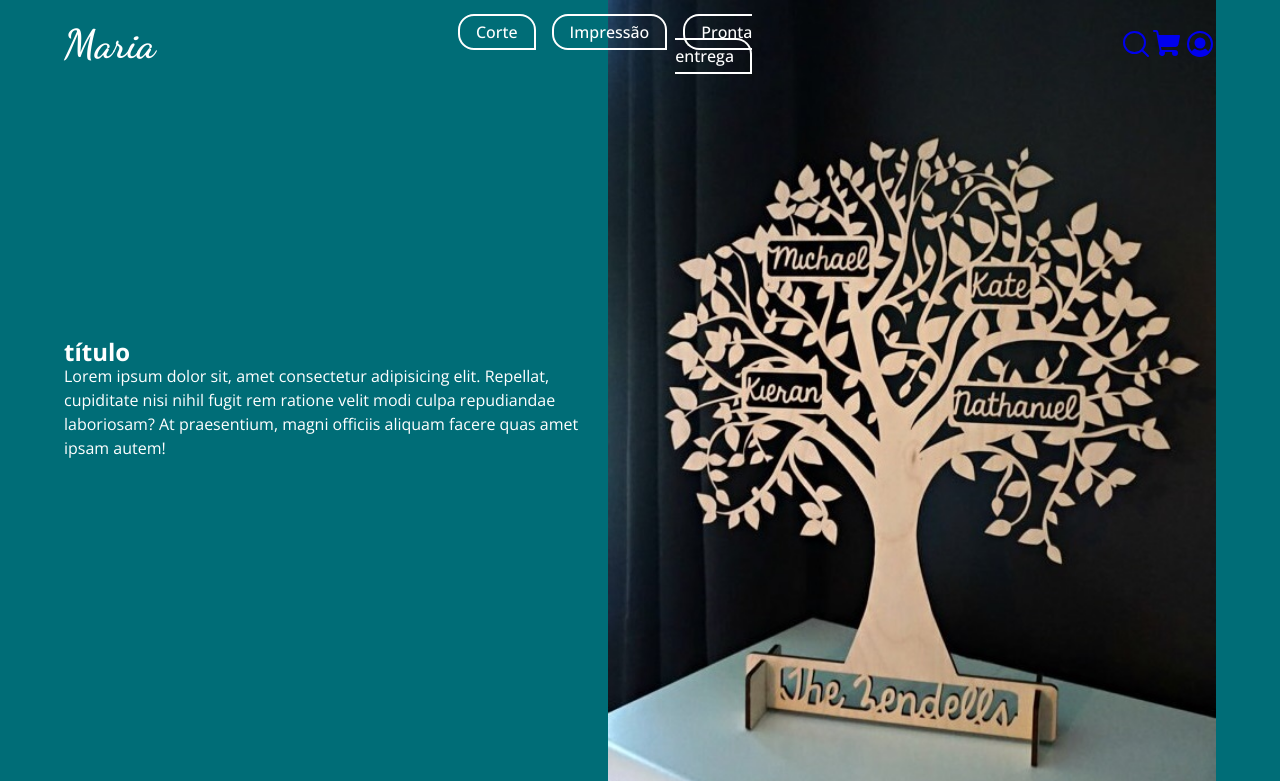
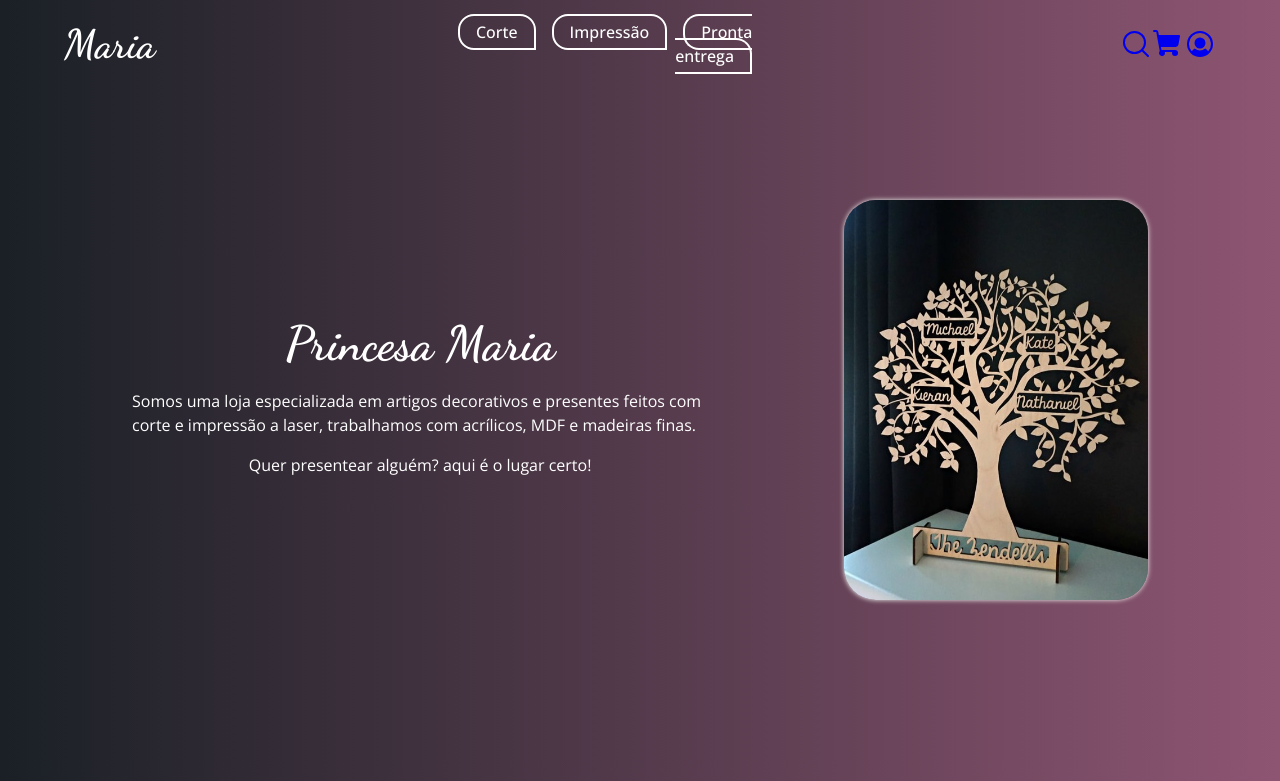
Before and after one commit to ribeirojer/Frontend-Dracula, a React (Vite) app: page / in a window 1280 px wide. Shown: the top 781 px of the page. Built offline with nearby package versions, Linux system fonts and the light colour scheme.

Commit message:
Palette update and hero section tweaks

```diff
--- a/src/components/Hero.tsx
+++ b/src/components/Hero.tsx
@@ -5,22 +5,50 @@ type Props = {}
 
 const Wrapper = styled.section`
     display: flex;
-    justify-content: space-between;
+    justify-content: space-around;
     align-items: center;
     padding: 0 5%;
+    background-image: linear-gradient(to right, var(--cor-A), var(--cor-B));
 `;
-const Img = styled.img`
+const Carrousel = styled.div`
+    display: flex;
+    flex-direction: column;
+    align-items: center;
+    width: 50%;
+
+    h1 {
+      font-family: 'Dancing Script';
+      font-size: 3rem;
+      line-height: 3.6rem;
+      margin-bottom: 0.5rem;
+    }
+    p {
+      margin: 0.5rem 0;
+    }
+`;
+const ImgWrapper = styled.div`
     height: 100vh;
+    display: flex;
+    align-items: center;
+
+    img {
+      height: 400px;
+      border-radius: 2rem;
+      box-shadow: 0px 0px 5px #f2f7f2;
+    }
 `;
 
 const Hero = (props: Props) => {
   return (
     <Wrapper>
-      <div>
-        <h1>título</h1>
-        <p>Lorem ipsum dolor sit, amet consectetur adipisicing elit. Repellat, cupiditate nisi nihil fugit rem ratione velit modi culpa repudiandae laboriosam? At praesentium, magni officiis aliquam facere quas amet ipsam autem!</p>
-      </div>
-      <Img src={image} alt="main_image" />
+      <Carrousel>
+        <h1>Princesa Maria</h1>
+        <p>Somos uma loja especializada em artigos decorativos e presentes feitos com corte e impressão a laser, trabalhamos com acrílicos, MDF e madeiras finas.</p>
+        <p>Quer presentear alguém? aqui é o lugar certo!</p>
+      </Carrousel>
+      <ImgWrapper>
+        <img src={image} alt="main_image" />
+      </ImgWrapper>
     </Wrapper>
   )
 }
--- a/src/index.css
+++ b/src/index.css
@@ -18,11 +18,11 @@
   -moz-osx-font-smoothing: grayscale;
   -webkit-text-size-adjust: 100%;
 
-  --cor-A: #006d77;
-  --cor-B: #83c5be;
-  --cor-C: #edf6f9;
-  --cor-D: #ffddd2;
-  --cor-E: #e29578;
+  --cor-A: #1a2026;
+  --cor-B: #8e5572;
+  --cor-C: #f2f7f2;
+  --cor-D: #88665d;
+  --cor-E: #f7b32b;
 
 }
 body {
```
